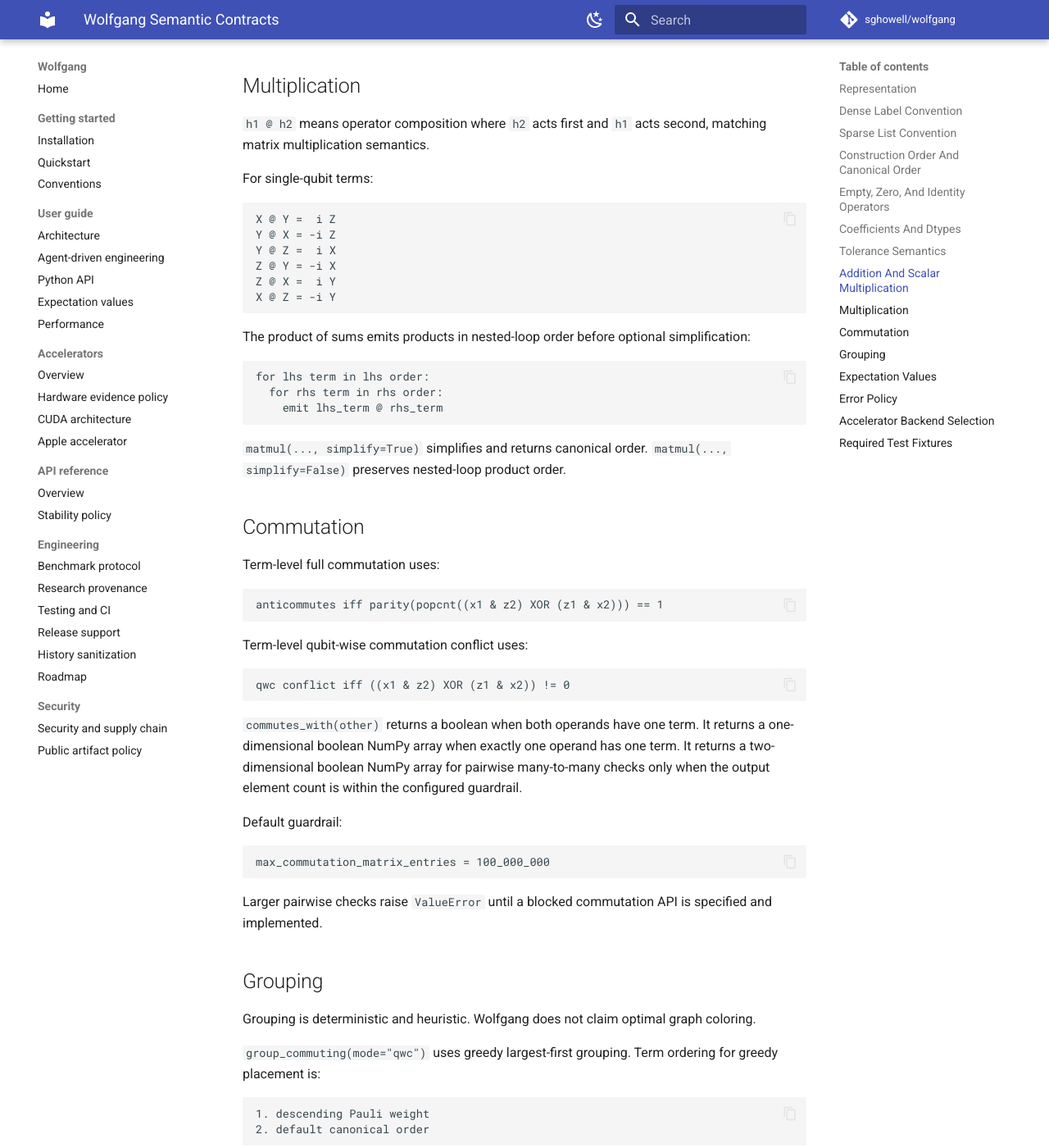
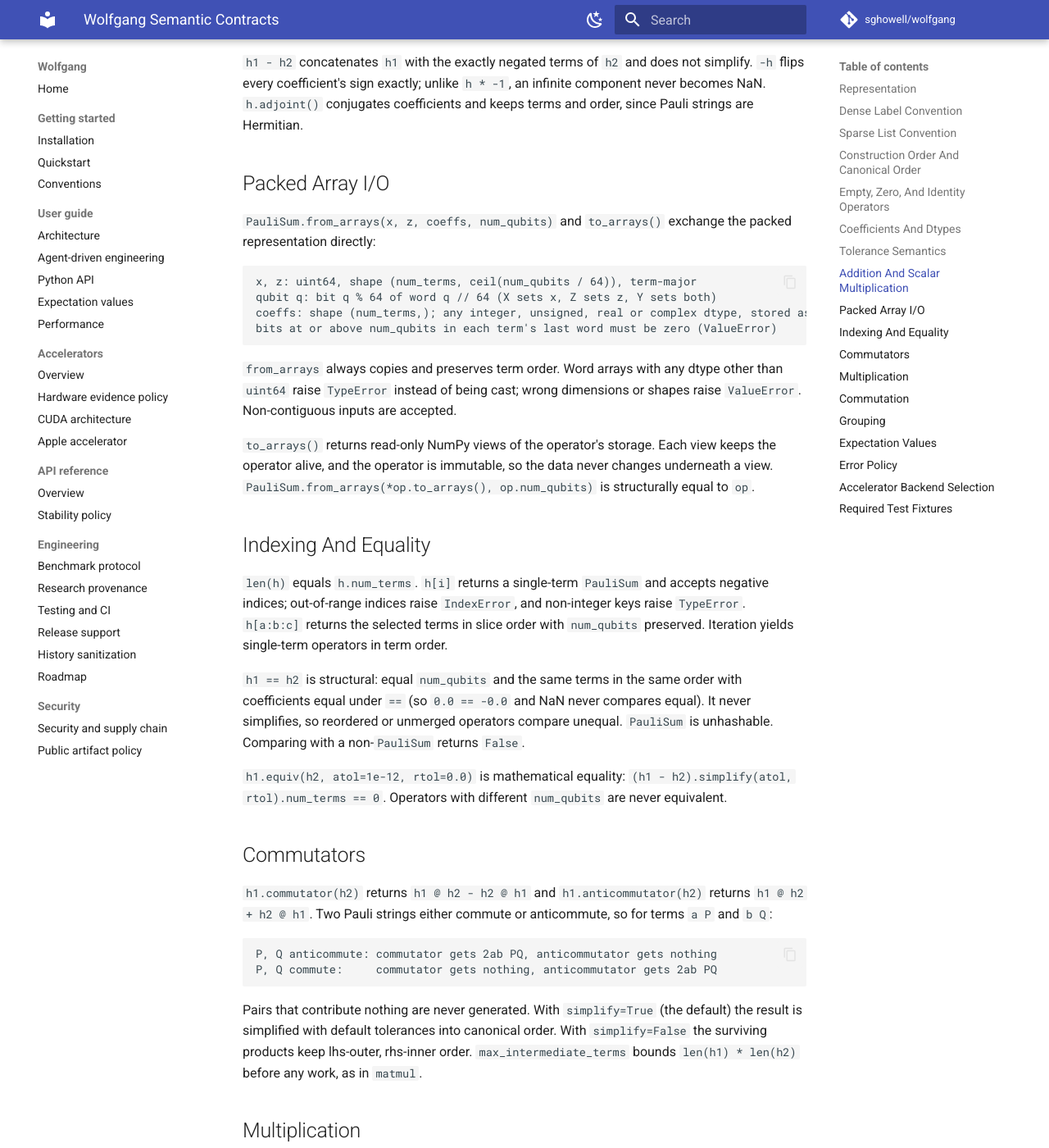
Before and after one commit to sghowell/wolfgang, an MkDocs documentation site: the page built from docs/architecture/semantic_contracts.md, in a window 1280 px wide and 1400 px high, scrolled down 3613 px. Shown: the whole window at 82% size. Built offline with MkDocs 1.6.1 and Material for MkDocs 9.7.7, drawn with Linux system fonts in a browser that asks for light colours; comment, search, counter and statistics services are not loaded.

Commit message:
docs: document packed-array I/O, indexing, equality and commutators

````diff
--- a/docs/architecture/semantic_contracts.md
+++ b/docs/architecture/semantic_contracts.md
@@ -159,6 +159,65 @@ behavior only.
 
 Scalar multiplication preserves term order. Multiplying by zero keeps the terms until `simplify()` is called.
 
+`h1 - h2` concatenates `h1` with the exactly negated terms of `h2` and does not
+simplify. `-h` flips every coefficient's sign exactly; unlike `h * -1`, an
+infinite component never becomes NaN. `h.adjoint()` conjugates coefficients and
+keeps terms and order, since Pauli strings are Hermitian.
+
+## Packed Array I/O
+
+`PauliSum.from_arrays(x, z, coeffs, num_qubits)` and `to_arrays()` exchange the
+packed representation directly:
+
+```text
+x, z: uint64, shape (num_terms, ceil(num_qubits / 64)), term-major
+qubit q: bit q % 64 of word q // 64 (X sets x, Z sets z, Y sets both)
+coeffs: shape (num_terms,); any integer, unsigned, real or complex dtype, stored as complex128
+bits at or above num_qubits in each term's last word must be zero (ValueError)
+```
+
+`from_arrays` always copies and preserves term order. Word arrays with any dtype
+other than `uint64` raise `TypeError` instead of being cast; wrong dimensions or
+shapes raise `ValueError`. Non-contiguous inputs are accepted.
+
+`to_arrays()` returns read-only NumPy views of the operator's storage. Each view
+keeps the operator alive, and the operator is immutable, so the data never
+changes underneath a view. `PauliSum.from_arrays(*op.to_arrays(), op.num_qubits)`
+is structurally equal to `op`.
+
+## Indexing And Equality
+
+`len(h)` equals `h.num_terms`. `h[i]` returns a single-term `PauliSum` and accepts
+negative indices; out-of-range indices raise `IndexError`, and non-integer keys
+raise `TypeError`. `h[a:b:c]` returns the selected terms in slice order with
+`num_qubits` preserved. Iteration yields single-term operators in term order.
+
+`h1 == h2` is structural: equal `num_qubits` and the same terms in the same order
+with coefficients equal under `==` (so `0.0 == -0.0` and NaN never compares
+equal). It never simplifies, so reordered or unmerged operators compare unequal.
+`PauliSum` is unhashable. Comparing with a non-`PauliSum` returns `False`.
+
+`h1.equiv(h2, atol=1e-12, rtol=0.0)` is mathematical equality:
+`(h1 - h2).simplify(atol, rtol).num_terms == 0`. Operators with different
+`num_qubits` are never equivalent.
+
+## Commutators
+
+`h1.commutator(h2)` returns `h1 @ h2 - h2 @ h1` and `h1.anticommutator(h2)`
+returns `h1 @ h2 + h2 @ h1`. Two Pauli strings either commute or anticommute,
+so for terms `a P` and `b Q`:
+
+```text
+P, Q anticommute: commutator gets 2ab PQ, anticommutator gets nothing
+P, Q commute:     commutator gets nothing, anticommutator gets 2ab PQ
+```
+
+Pairs that contribute nothing are never generated. With `simplify=True` (the
+default) the result is simplified with default tolerances into canonical order.
+With `simplify=False` the surviving products keep lhs-outer, rhs-inner order.
+`max_intermediate_terms` bounds `len(h1) * len(h2)` before any work, as in
+`matmul`.
+
 ## Multiplication
 
 `h1 @ h2` means operator composition where `h2` acts first and `h1` acts second, matching matrix multiplication semantics.
````
Also changed, not shown: CHANGELOG.md (+6 -0 lines), docs/guide/python-api.md (+25 -1 lines).
